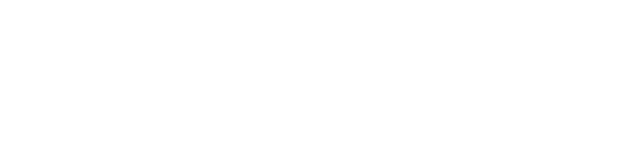
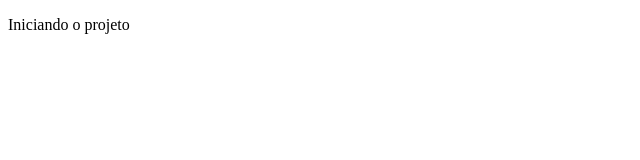
Before and after one commit to WanderckleyOliveira/projeto_desafiador, a plain HTML site: page index.html in a window 1280 px wide. Shown: the whole page, without its empty margins (0-640 px from the left). Drawn offline with Linux system fonts and the light colour scheme.

Commit message:
Testando o terminal

```diff
--- a/index.html
+++ b/index.html
@@ -7,6 +7,6 @@
     <title>Projeto desafiador</title>
 </head>
 <body>
-
+    <p>Iniciando o projeto</p>
 </body>
 </html>
```
